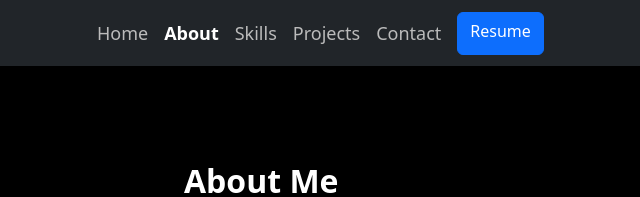
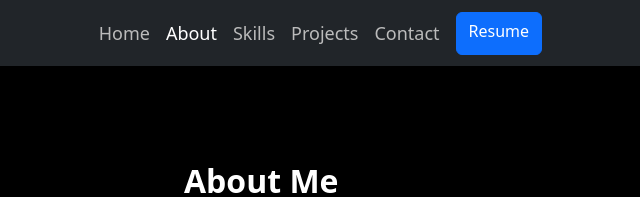
Before and after one commit to sathishkumar1218/sathishkumar-Portfolio, a plain HTML site: page about.html in a window 1280 px wide. Shown: the top 197 px of the page, 468-1108 px from the left. Drawn offline with nearby package versions, Linux system fonts and the light colour scheme.

Commit message:
Add files via upload

```diff
--- a/css/style.css
+++ b/css/style.css
@@ -16,7 +16,8 @@ body {
 
 .navbar-nav .nav-link.active {
   color: white !important;
-  font-weight: bold;
+
+  border-radius: 0.25rem; /* Optional: Rounded corners for the active link */
 }
 
 .navbar-nav .nav-link {
```
